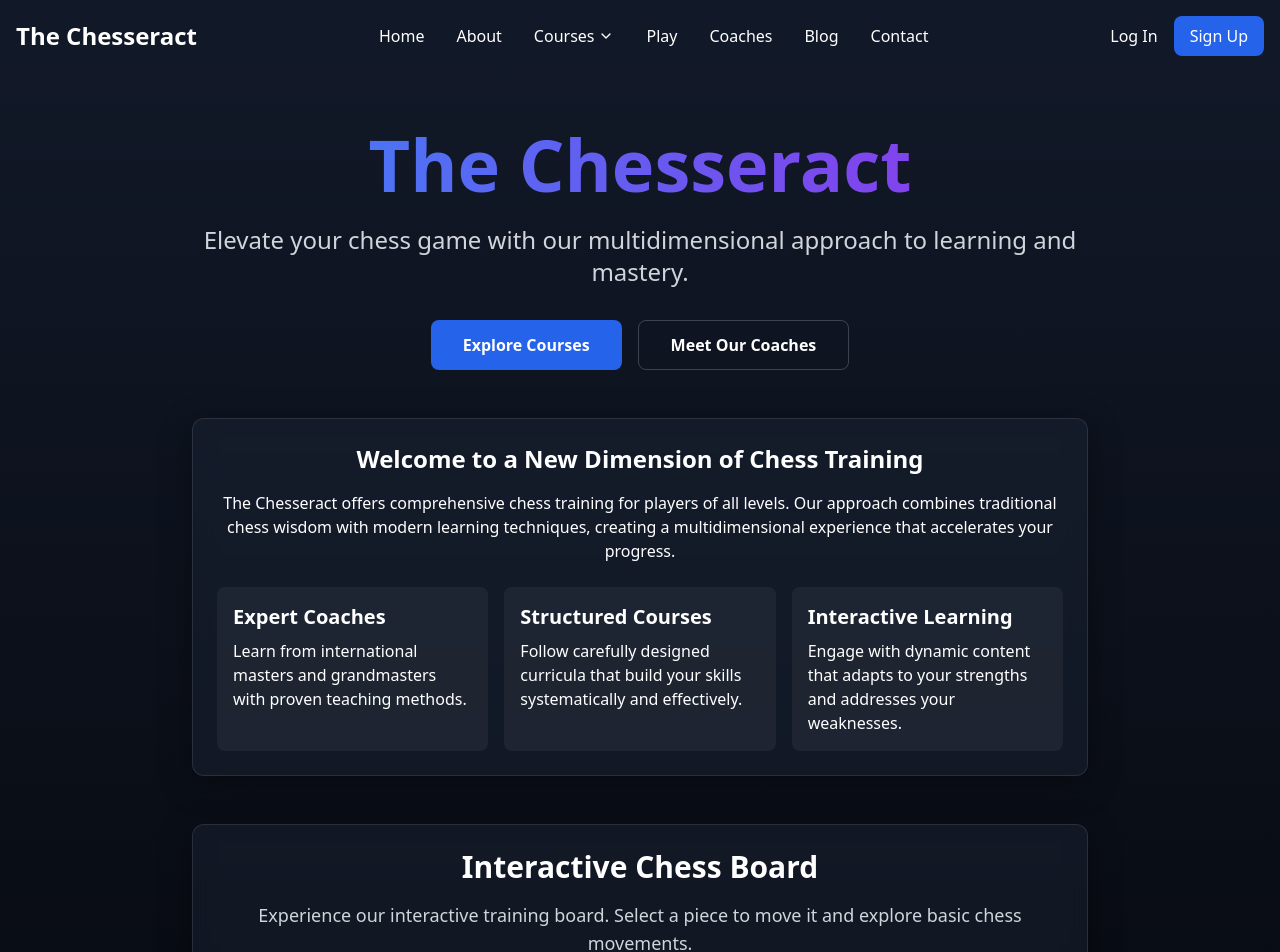
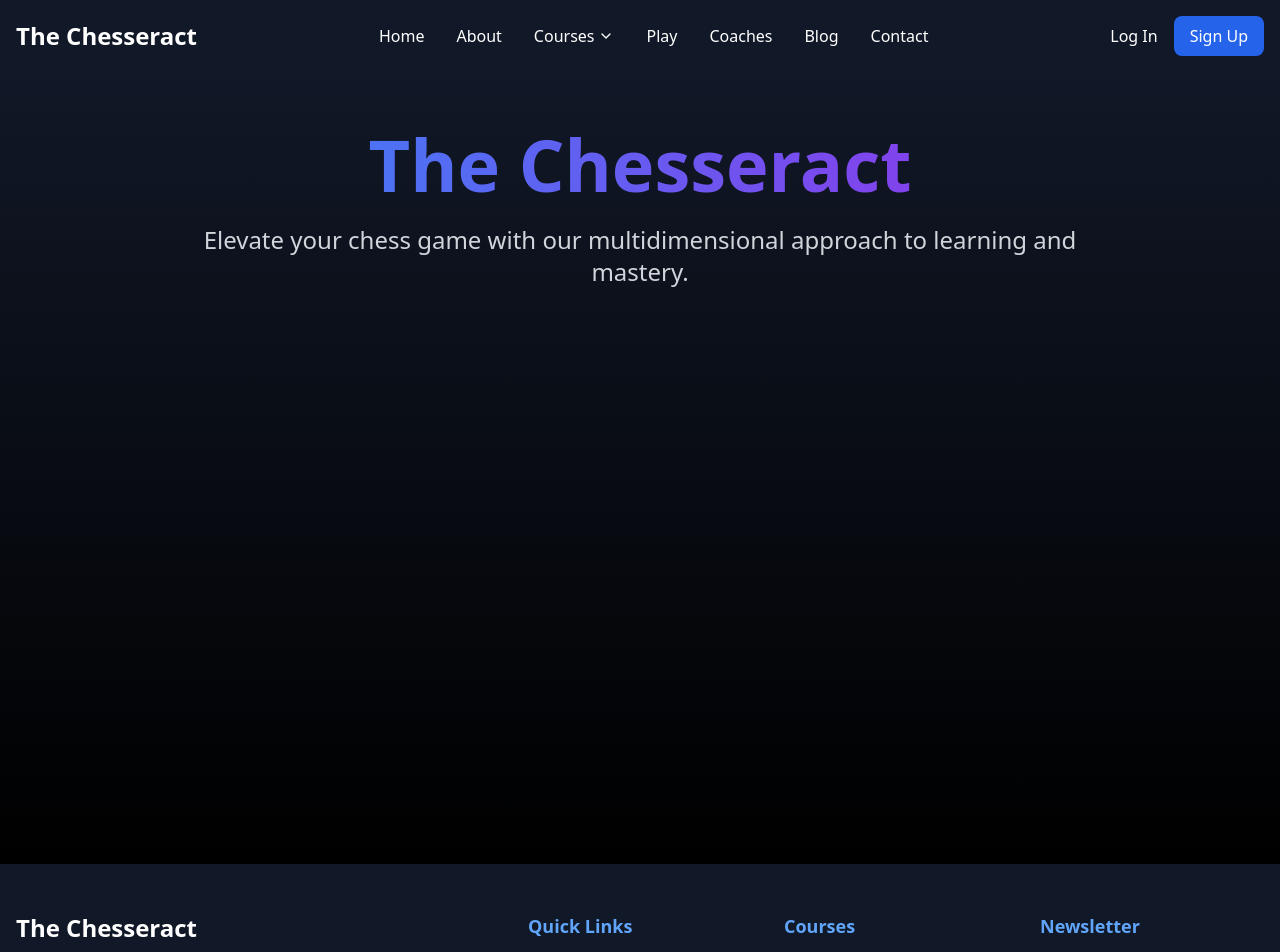
Before and after one commit to avi-watwani/the-chesseract, a Next.js app: page / in a window 1280 px wide. Shown: the top 952 px of the page. Built offline with nearby package versions, Linux system fonts and the light colour scheme.

Commit message:
Remove unused ChessBoard component and clean up the Home page layout for a more streamlined user experience.

```diff
--- a/app/page.tsx
+++ b/app/page.tsx
@@ -1,4 +1,3 @@
-import ChessBoard from './components/ChessBoard'
 import Link from 'next/link'
 import PageContainer from './components/PageContainer'
 
@@ -10,48 +9,6 @@ export default function Home() {
         <p className="text-xl md:text-2xl mb-8 text-gray-300">
           Elevate your chess game with our multidimensional approach to learning and mastery.
         </p>
-
-        <div className="flex flex-col sm:flex-row justify-center gap-4 mb-12">
-          <button className="px-8 py-3 bg-blue-600 hover:bg-blue-700 rounded-lg font-bold transition-colors">
-            Explore Courses
-          </button>
-          <Link href="/coaches" className="px-8 py-3 bg-transparent hover:bg-white/10 border border-white/20 rounded-lg font-bold transition-colors">
-            Meet Our Coaches
-          </Link>
-        </div>
-
-        <div className="p-6 glassmorphism rounded-xl mb-12">
-          <h2 className="text-2xl font-bold mb-4">Welcome to a New Dimension of Chess Training</h2>
-          <p className="mb-6">
-            The Chesseract offers comprehensive chess training for players of all levels. Our approach combines
-            traditional chess wisdom with modern learning techniques, creating a multidimensional experience
-            that accelerates your progress.
-          </p>
-          <div className="grid grid-cols-1 md:grid-cols-3 gap-4 text-left">
-            <div className="p-4 bg-white/5 rounded-lg">
-              <h3 className="text-xl font-bold mb-2">Expert Coaches</h3>
-              <p>Learn from international masters and grandmasters with proven teaching methods.</p>
-            </div>
-            <div className="p-4 bg-white/5 rounded-lg">
-              <h3 className="text-xl font-bold mb-2">Structured Courses</h3>
-              <p>Follow carefully designed curricula that build your skills systematically and effectively.</p>
-            </div>
-            <div className="p-4 bg-white/5 rounded-lg">
-              <h3 className="text-xl font-bold mb-2">Interactive Learning</h3>
-              <p>Engage with dynamic content that adapts to your strengths and addresses your weaknesses.</p>
-            </div>
-          </div>
-        </div>
-
-        <div className="p-6 glassmorphism rounded-xl">
-          <h2 className="text-3xl font-bold mb-4">Interactive Chess Board</h2>
-          <p className="text-gray-300 text-lg mb-8">
-            Experience our interactive training board. Select a piece to move it and explore basic chess movements.
-          </p>
-          <div className="max-w-3xl mx-auto bg-gray-900/50 p-4 rounded-xl backdrop-blur-sm">
-            <ChessBoard />
-          </div>
-        </div>
       </div>
     </PageContainer>
   )
```
Also changed, not shown: 1 other file (tests, documents, lock files or other folders).
